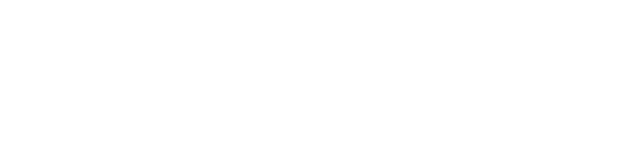
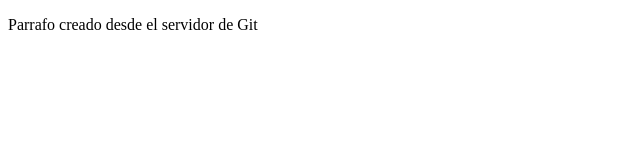
Before and after one commit to AngelDarco/Js_Timer, a plain HTML site: page index.html in a window 1280 px wide. Shown: the whole page, without its empty margins (0-640 px from the left). Drawn offline with Linux system fonts and the light colour scheme.

Commit message:
Update index.html

```diff
--- a/index.html
+++ b/index.html
@@ -6,5 +6,6 @@
     <title>Document</title>
 </head>
 <body>
+    <p>Parrafo creado desde el servidor de Git </p>
 </body>
 </html>
```
